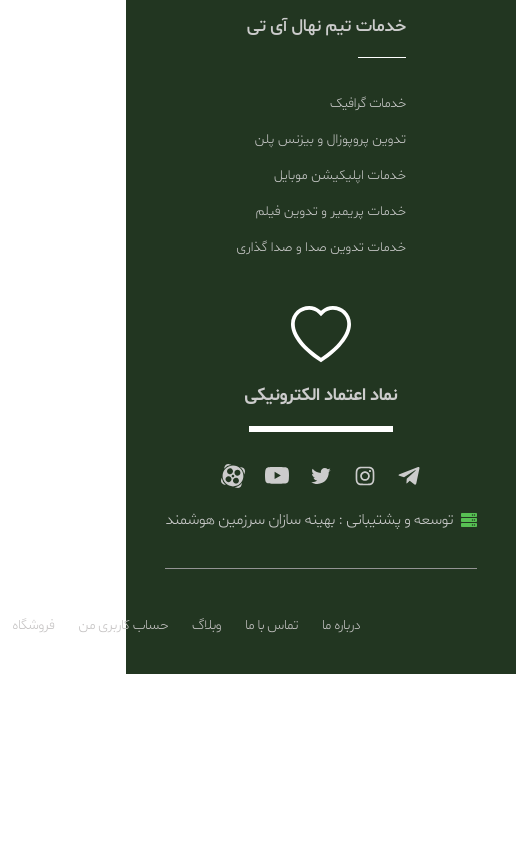
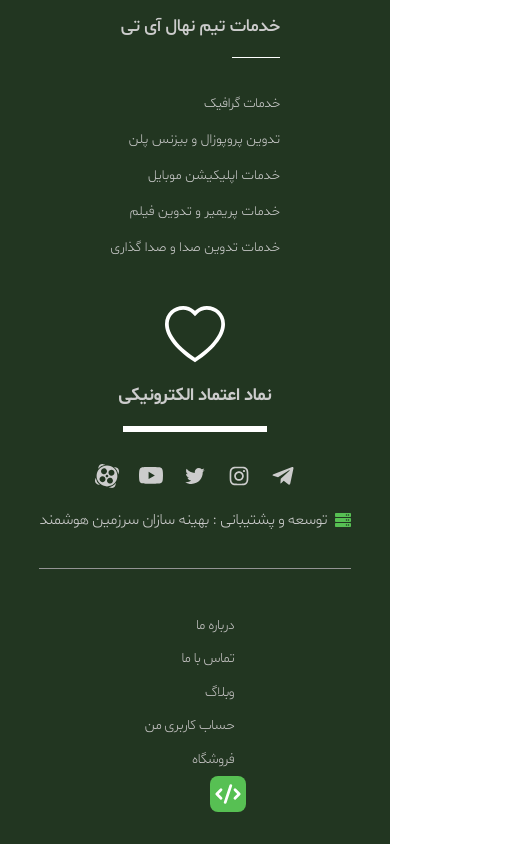
Before and after one commit to Ebadi1382/nahalIt, a React (Create React App) app: page /UI_UX in a window 390 px wide. Shown: the part 2401-3245 px from the top of the page, 516 px wide, since content can reach past the window. Before the commit the page ends 3075 px from the top, so only its background shows below. Built offline with nearby package versions, Linux system fonts and the light colour scheme.

Commit message:
responsive aplication page

```diff
--- a/src/Components/Footer/Footer.js
+++ b/src/Components/Footer/Footer.js
@@ -112,8 +112,8 @@ const Footer = () => {
         </div>
       </div>
       <div className="w-[80%] h-[1px] bg-[#949494] mx-auto mt-10"></div>
-      <div className="container px-36 mx-auto mt-10 tracking-tighter flex justify-between items-center">
-        <ul className="flex items-center justify-start">
+      <div className="container px-36 mx-auto mt-10 tracking-tighter flex justify-between flex-wrap items-center">
+        <ul className="flex items-center justify-start flex-wrap">
           <li>
             <Link className="hover:bg-[#4CA449] px-3 py-2 rounded-md transition-all duration-300 text-[#c5c3c3]">درباره ما</Link>
           </li>
@@ -134,7 +134,7 @@ const Footer = () => {
             <Link className="hover:bg-[#4CA449] px-3 py-2 rounded-md transition-all duration-300 text-[#c5c3c3]">فروشگاه</Link>
           </li>
         </ul>
-        <div className="flex items-center justify-center gap-x-1 max-md:hidden">
+        <div className="flex items-center justify-center gap-x-1">
           <HiCode
             onMouseEnter={SiteCreateOnEnterMouse}
             onMouseLeave={SiteCreateOnOutMouse}
--- a/src/page/Aplication/Aplication.js
+++ b/src/page/Aplication/Aplication.js
@@ -16,12 +16,12 @@ const Aplication = () => {
           <ResponseHeader />
         </div>
       </header>
-      <div className="container px-48 mx-auto mb-10">
+      <div className="container px-48 max-lg:px-20 max-md:10 max-sm:0 mx-auto mb-10">
         <div>
-          <h2 className="font-[shabnamBold] px-16 tracking-tighter text-lg mt-9 mb-10">نمونه کار های اندروید</h2>
+          <h2 className="font-[shabnamBold] px-16 tracking-tighter text-lg mt-9 mb-10 whitespace-nowrap flex items-center justify-center">نمونه کار های اندروید</h2>
         </div>
-        <div className="flex items-center justify-around">
-          <div className="flex flex-col items-center justify-center">
+        <div className="flex items-center justify-around max-md:flex-wrap">
+          <div className="flex flex-col items-center justify-center max-md:pb-10">
             <Link>
               <img
                 className="hover:opacity-80 transition-all duration-200"
```
